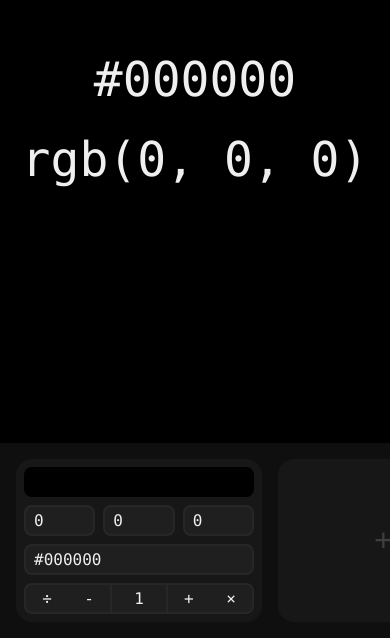
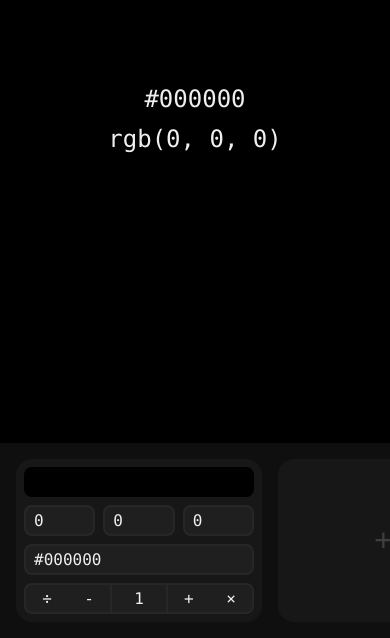
Before and after one commit to JochenBe/mixer, a React (Create React App) app: page / in a window 390 px wide. Shown: the part 206-844 px from the top of the page. Built offline with nearby package versions, Linux system fonts and the light colour scheme.

Commit message:
Improve responsiveness

```diff
--- a/src/components/ColorPreview.tsx
+++ b/src/components/ColorPreview.tsx
@@ -21,6 +21,22 @@ const StyledColorPreview = styled.div<StyledColorPreviewProps>`
   font-size: 3em;
   font-family: ${({ theme }) => theme.fontMonospace};
   color: ${({ $dark, theme }) => ($dark ? theme.dark : theme.light)};
+
+  @media only screen and (max-width: 56rem) {
+    font-size: 2.5em;
+  }
+
+  @media only screen and (max-width: 40rem) {
+    font-size: 2em;
+  }
+
+  @media only screen and (max-width: 28rem) {
+    font-size: 1.5em;
+  }
+
+  @media only screen and (max-width: 20rem) {
+    font-size: 1em;
+  }
 `;
 
 type ColorPreviewProps = {
```
